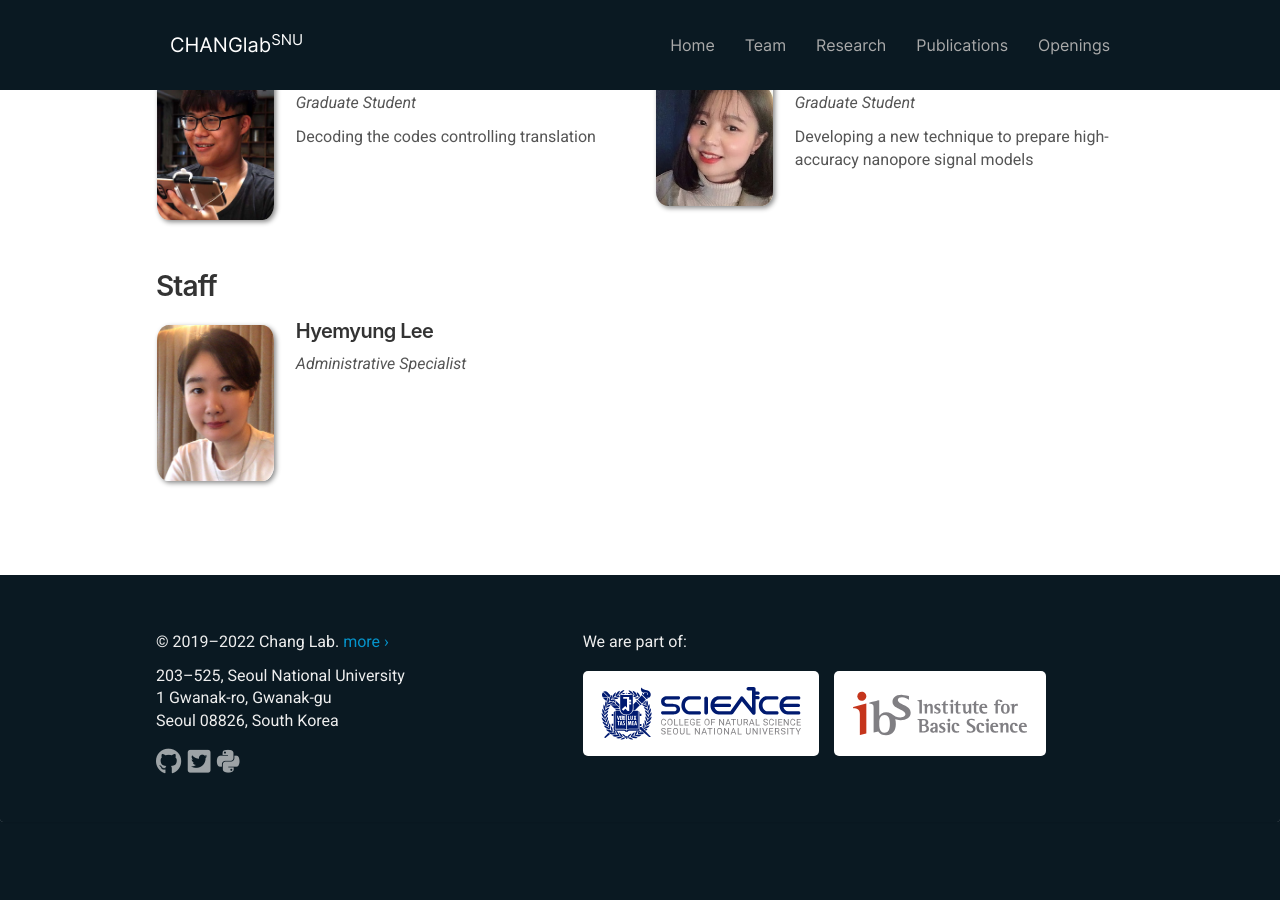
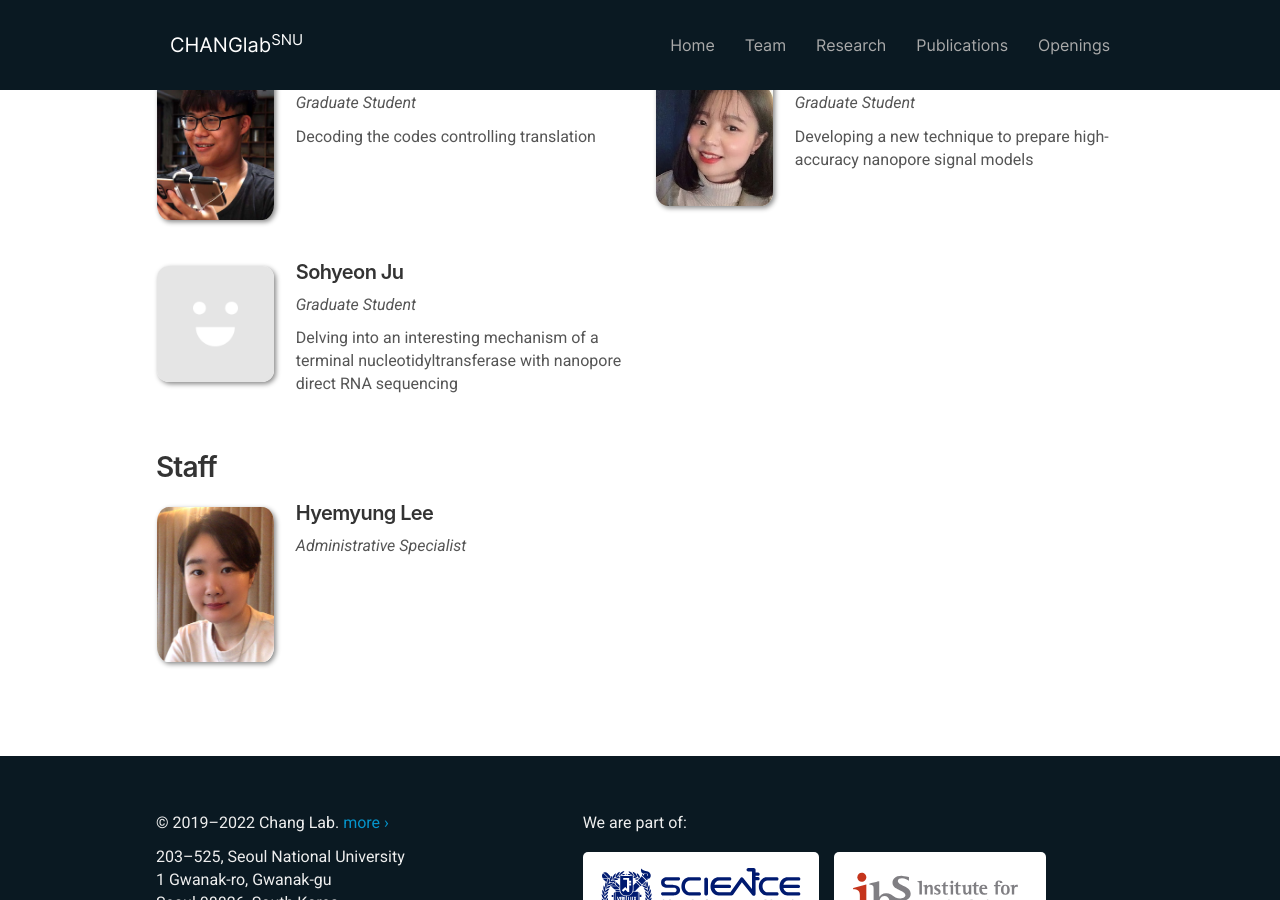
Before and after one commit to ChangLabSNU/ChangLabSNU.github.io, a Jekyll site: the page built from _pages/team.md, in a window 1280 px wide and 900 px high, scrolled down 1018 px. Built offline with Jekyll 4.4.1, drawn with Linux system fonts in a browser that asks for light colours; nearby versions of some CDN libraries; some web fonts are replaced; before the commit the page ends 1840 px from its top, so only the background shows below that.

Commit message:
Add a template profile for Sohyeon.

```diff
--- a/_data/team.yml
+++ b/_data/team.yml
@@ -88,6 +88,16 @@
   category: student
   active: true
 
+- name: Sohyeon Ju
+  name_abbr: S. Ju
+  photo: null-thumb.png
+  email: shjoo06@snu.ac.kr
+  info: Graduate Student
+  intro: Delving into an interesting mechanism of a terminal nucleotidyltransferase with nanopore direct RNA sequencing
+  link: sohyeon-ju
+  category: student
+  active: true
+
 - name: Hyemyung Lee
   name_abbr: H. Lee
   photo: hmlee-thumb.jpg
```
Also changed, not shown: _pages/team/sohyeon-ju.md (added, +23 -0 lines).
